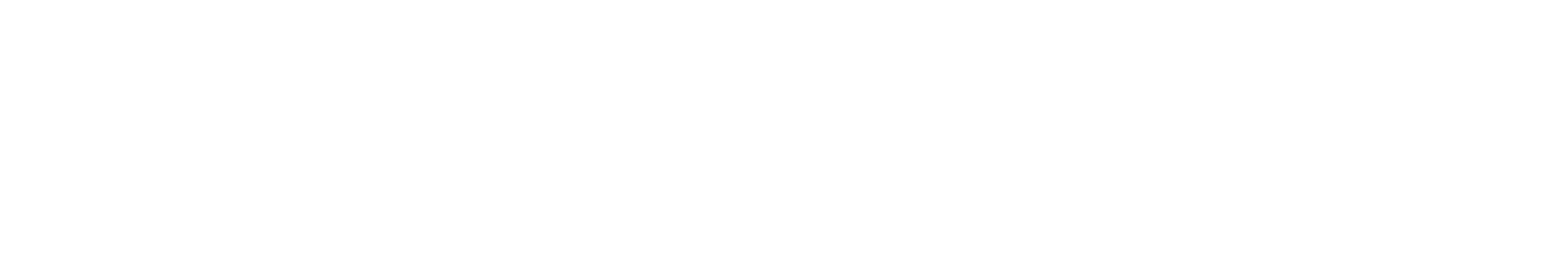
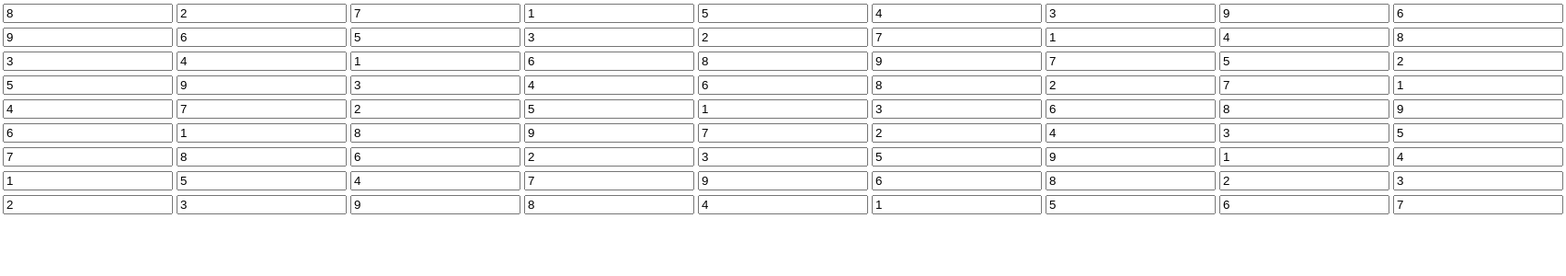
Before and after one commit to venturk/Sudoku-Solver-Visualization, a React (Create React App) app: page / in a window 1280 px wide. Shown: the top 300 px of the page at 92% size, 1703 px wide, since content can reach past the window. Built offline with nearby package versions, Linux system fonts and the light colour scheme.

Commit message:
Created table from board.

```diff
--- a/src/App.js
+++ b/src/App.js
@@ -1,9 +1,24 @@
 import React from 'react';
-import logo from './logo.svg';
+import Board from './board/Board.jsx'
+
+const board = [
+  [8, 2, 7, 1, 5, 4, 3, 9, 6],
+  [9, 6, 5, 3, 2, 7, 1, 4, 8],
+  [3, 4, 1, 6, 8, 9, 7, 5, 2],
+  [5, 9, 3, 4, 6, 8, 2, 7, 1],
+  [4, 7, 2, 5, 1, 3, 6, 8, 9],
+  [6, 1, 8, 9, 7, 2, 4, 3, 5],
+  [7, 8, 6, 2, 3, 5, 9, 1, 4],
+  [1, 5, 4, 7, 9, 6, 8, 2, 3],
+  [2, 3, 9, 8, 4, 1, 5, 6, 7]
+];
 
 function App() {
   return (
     <div className="App">
+      <Board>
+        {board}
+      </Board>
     </div>
   );
 }
--- a/src/board/Board.jsx
+++ b/src/board/Board.jsx
@@ -0,0 +1,26 @@
+import React from 'react';
+import './Board.css';
+
+const Board = props => {
+    return (
+        <table>
+            <tbody>
+                {
+                    props.children.map((row, i) => (
+                        <tr key={i}>
+                            {
+                                row.map((val, j) =>
+                                    <td className="table-cell" key={j} value={i * 9 + j}>
+                                        <input className={`table-cell-text ${i * 9 + j}`} type="text" value={val === 0 ? '' : val} onChange={props.onChange} />
+                                    </td>
+                                )
+                            }
+                        </tr>
+                    ))
+                }
+            </tbody>
+        </table>
+    );
+}
+
+export default Board;
```
